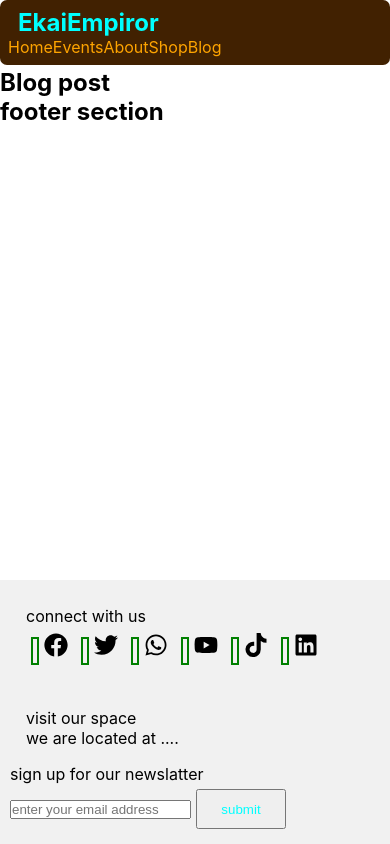
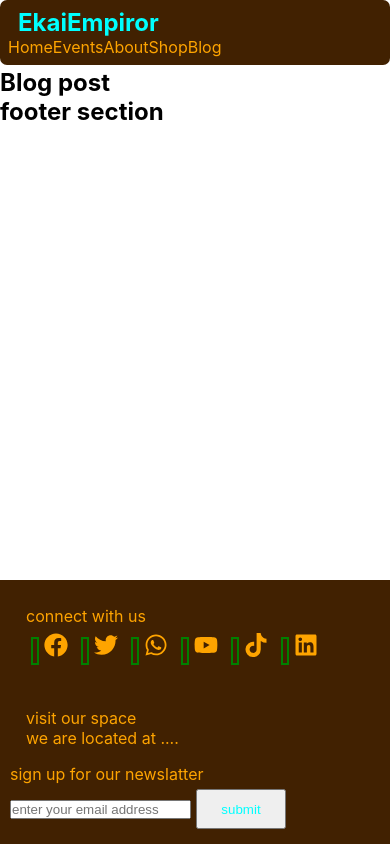
Before and after one commit to Kris-Ekiteles/ekai_empiror, a React (Create React App) app: page /blog in a window 390 px wide. Built offline with nearby package versions, Linux system fonts and the light colour scheme.

Commit message:
footer positioning

```diff
--- a/src/components/Footer.css
+++ b/src/components/Footer.css
@@ -1,13 +1,14 @@
 footer {
   bottom: 0;
-  width: 100vw;
-  background-color: #f1f1f1;
+  width: 100%;
+  background-color: #412101;
   display: flex;
   justify-content: space-around;
   align-items: start;
-  z-index: 1000;
+  color: #fea400;
   padding-top: 10px;
   position: absolute;
+
 }
 .media_icons {
   cursor: pointer;
@@ -28,21 +29,16 @@ footer {
   width: 80px;
   margin: 5px;
 }
-.media_icons a :hover {
-  padding: 7px;
-  margin: 7px;
-  background-color: green;
-}
-
 @media (max-width: 600px) {
   footer {
     display: flex;
     flex-direction: column;
-    z-index: 1000;
+    position: absolute;
     padding: 10px;
-    position: absolute;
-    bottom: 0;
     box-sizing: border-box;
+
+    width: 100%;
+
   }
   .newslater button {
     color: cyan;
```
